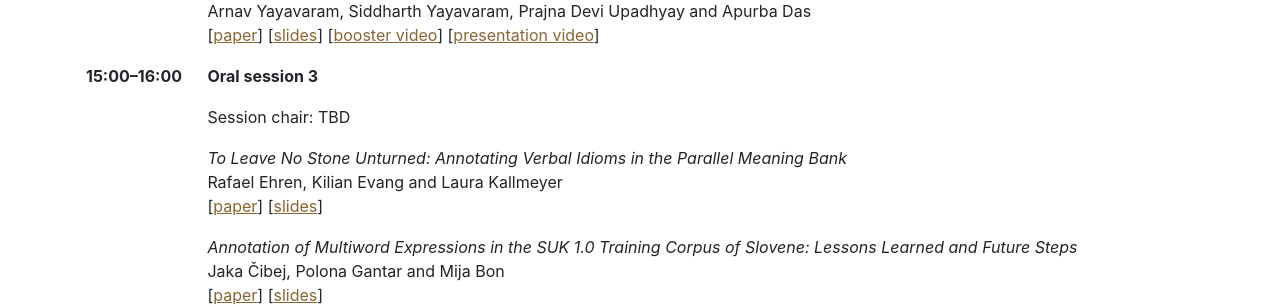
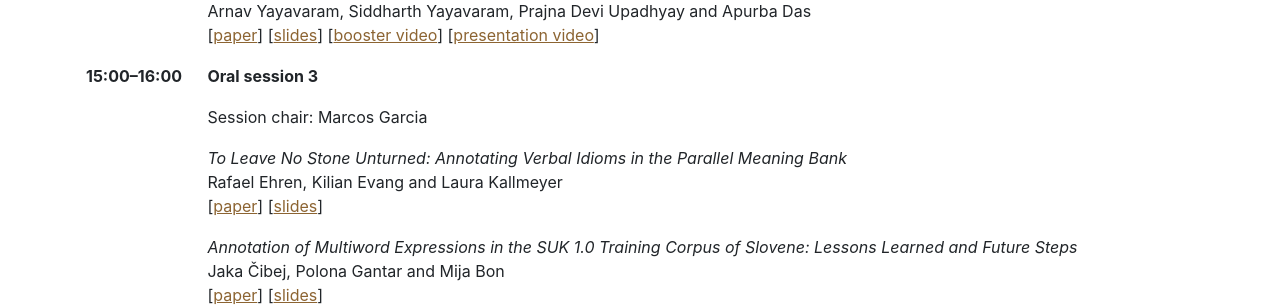
Before and after one commit to multiword/multiword.github.io, a Jekyll site: the page built from mweud2024/index.md, in a window 1280 px wide and 900 px high, scrolled down 4232 px. Shown: the part 153-460 px from the top of the window. Built offline with Jekyll 4.4.1, drawn with Linux system fonts in a browser that asks for light colours; comment, search, counter and statistics services are not loaded.

Commit message:
Added session chair

```diff
--- a/mweud2024/index.md
+++ b/mweud2024/index.md
@@ -381,7 +381,7 @@ proceedings.
     </tr>
     <tr>
         <td></td>
-        <td>Session chair: TBD</td>
+        <td>Session chair: Marcos Garcia</td>
     </tr>
     <tr>
         <td></td>
```
